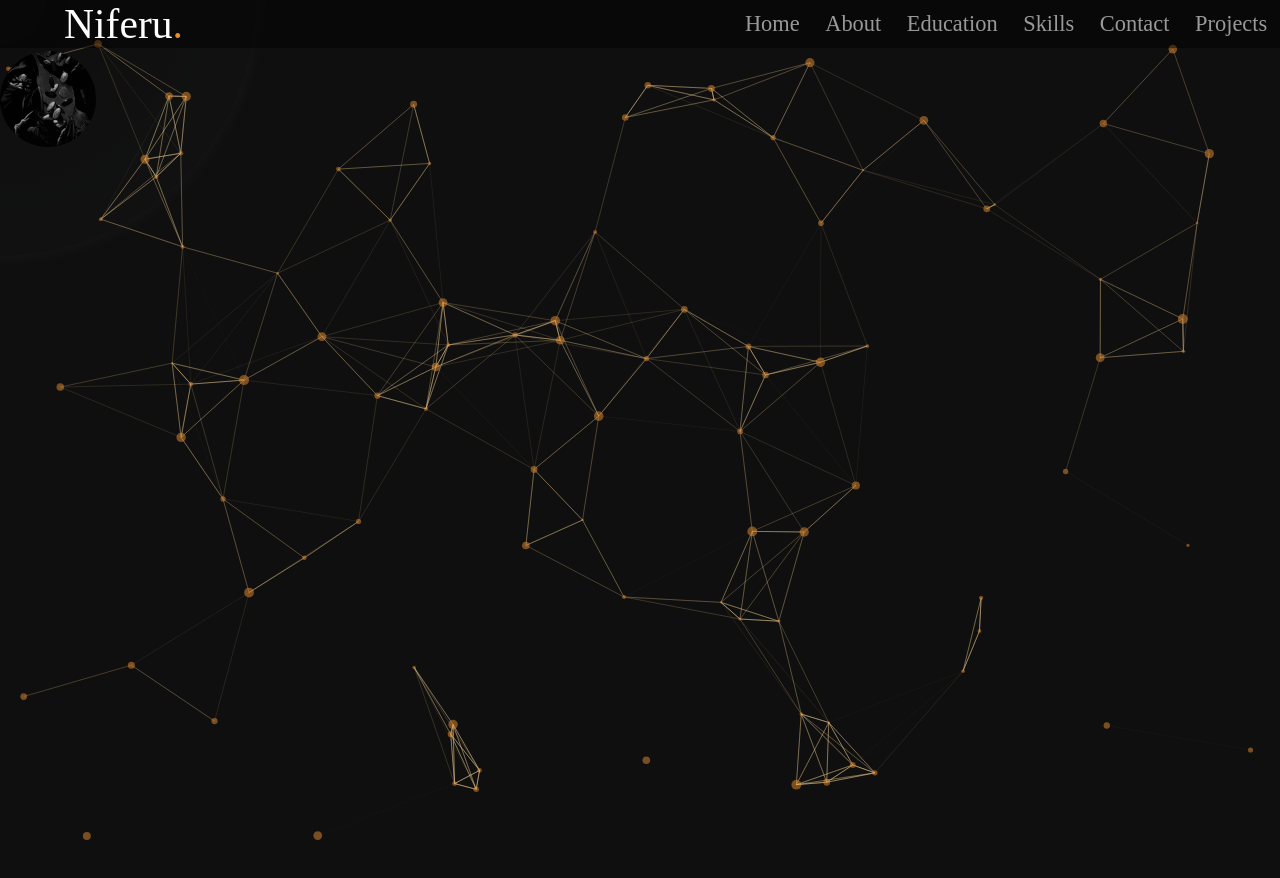
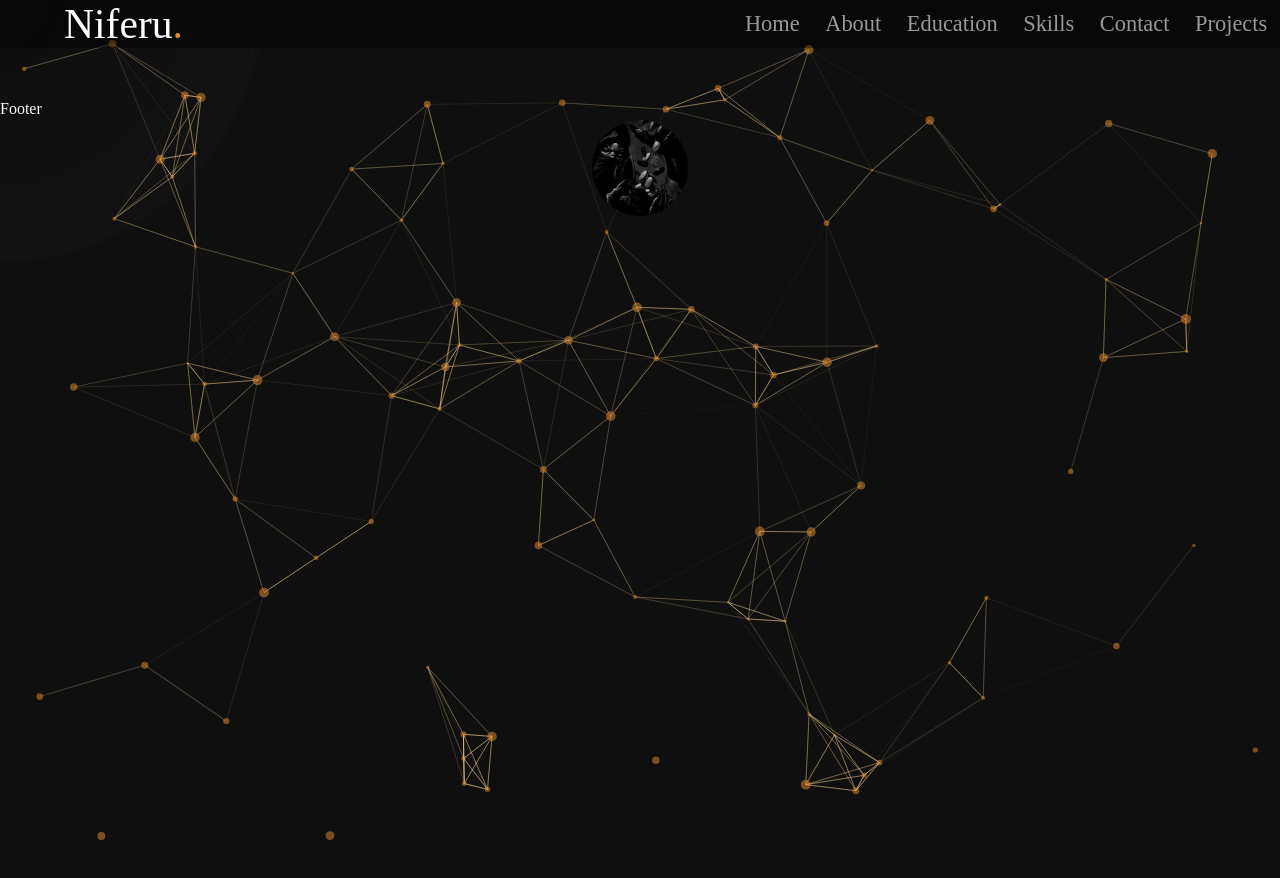
Before and after one commit to Nlferu/niferu-portfolio-website, a Next.js app: page / in a window 1280 px wide. Shown: the top 878 px of the page. Built offline with nearby package versions, Linux system fonts and the light colour scheme.

Commit message:
corrections of positioning

```diff
--- a/app/layout.js
+++ b/app/layout.js
@@ -1,6 +1,5 @@
 import "@/styles/globals.css"
 import Header from "@/components/header"
-import Particle from "@/components/particles"
 import Footer from "@/components/footer"
 
 /**
@@ -18,7 +17,6 @@ export default function RootLayout({ children }) {
         <html lang="en">
             <body>
                 <Header />
-                <Particle />
                 {children}
                 <Footer />
             </body>
--- a/app/page.js
+++ b/app/page.js
@@ -1,11 +1,13 @@
 import body from "@/styles/main.module.css"
 import Cursor from "@/components/cursor"
+import Particle from "@/components/particles"
 import Intro from "@/components/intro"
 
 export default function Home() {
     return (
         <main className={body.body}>
             <Cursor />
+            <Particle />
             <Intro />
         </main>
     )
--- a/styles/footer.module.css
+++ b/styles/footer.module.css
@@ -3,4 +3,7 @@
     bottom: 10vw;
     width: 100%;
     border: 0px solid #8ac007;
+    color: white;
+
+    height: 500rem;
 }
--- a/styles/header.module.css
+++ b/styles/header.module.css
@@ -25,7 +25,6 @@
 }
 
 .header {
-    height: 400rem; /* Temporary increase of website height */
     position: relative;
     z-index: 999;
 }
--- a/styles/intro.module.css
+++ b/styles/intro.module.css
@@ -6,6 +6,7 @@
 
 .secDiv {
     position: relative;
+    top: 15vh;
 }
 
 .image {
--- a/styles/main.module.css
+++ b/styles/main.module.css
@@ -1,6 +1,7 @@
-/* Experimental -> to be removed */
 .body {
-    position: absolute;
-    top: 4vw;
-    border: 0px solid #8ac007;
+    position: flex;
+    padding-left: 1rem;
+    padding-right: 1rem;
+    flex-direction: column;
+    align-items: center;
 }
--- a/styles/particles.module.css
+++ b/styles/particles.module.css
@@ -1,6 +1,6 @@
 .format {
     position: absolute;
-    width: 100%;
+    width: 99%;
     height: 100%;
     top: 3.1vw;
     transform: translateZ(0px);
```
